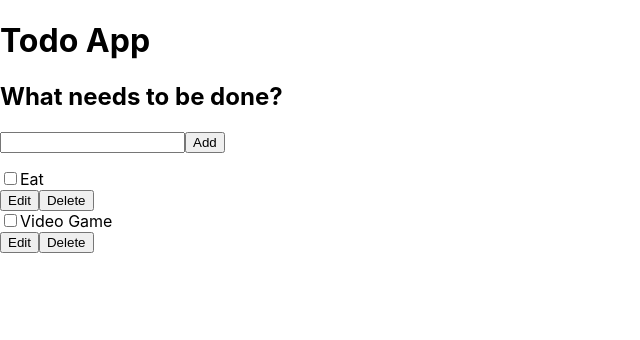
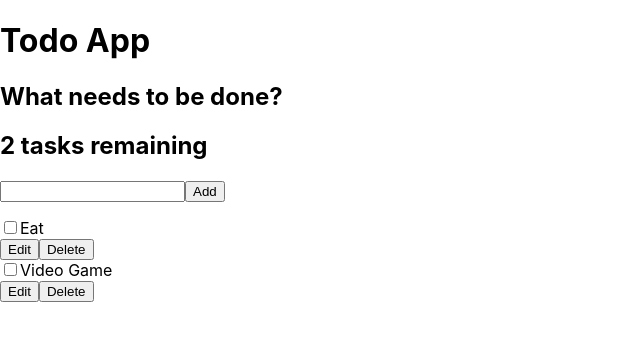
Before and after one commit to cgaona1/Senior-Project-Course-Work, a React (Create React App) app in the folder Todo-Project/todo-app/: page / in a window 1280 px wide. Shown: the top 340 px of the page, without its empty margins (0-640 px from the left). Built offline with nearby package versions, Linux system fonts and the light colour scheme.

Commit message:
Added heading for displaying the number of task remaining

```diff
--- a/Todo-Project/todo-app/src/App.js
+++ b/Todo-Project/todo-app/src/App.js
@@ -14,6 +14,8 @@ function App(props) {
       />
     )
   );
+  const tasksNoun = taskList.length !== 1 ? "tasks" : "task";
+  const headingText = `${taskList.length} ${tasksNoun} remaining`;
 
   function addTask(name) {
     const newTask = { id: "todo-"+nanoid(), taskName: name, completed: false };
@@ -23,6 +25,9 @@ function App(props) {
   return (
     <div className="todoapp">
       <h1>Todo App</h1>
+      <h2>What needs to be done?</h2>
+      <h2>{headingText}</h2>
+
       <Form addTask={addTask} />
       <ul
         role="list"
--- a/Todo-Project/todo-app/src/components/Form.js
+++ b/Todo-Project/todo-app/src/components/Form.js
@@ -15,9 +15,6 @@ function Form(props){
 
     return(
         <form onSubmit={handleSubmit}>
-            <h2>
-                What needs to be done?
-            </h2>
             <input
                 type="text"
                 id="new-todo-input"
```
